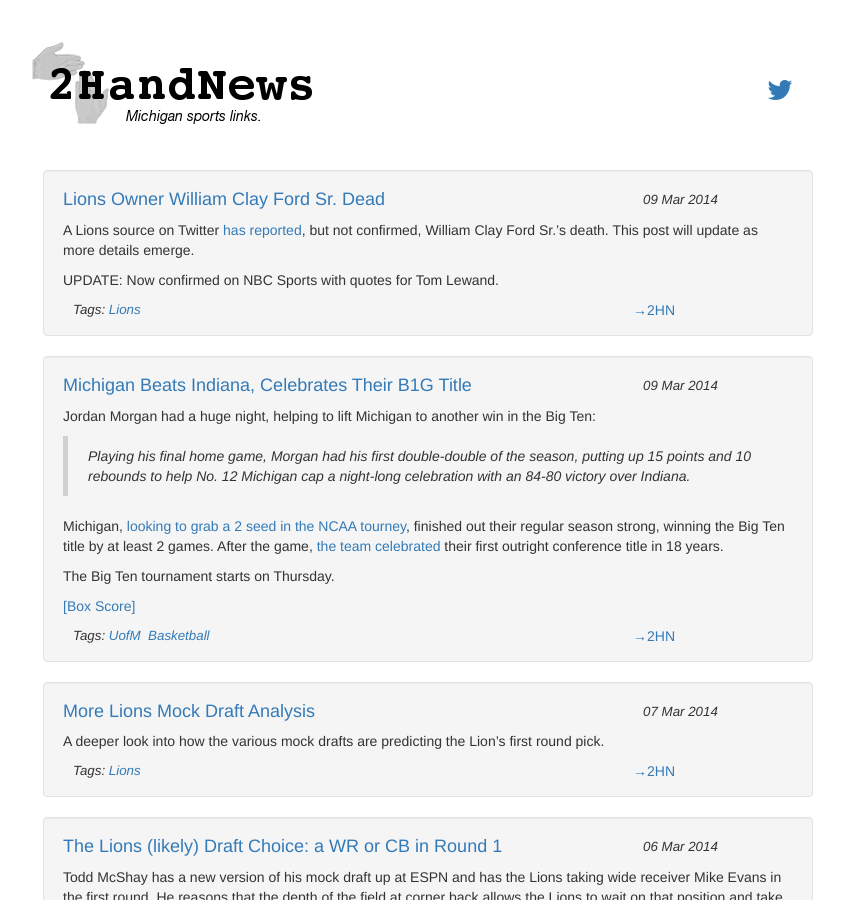
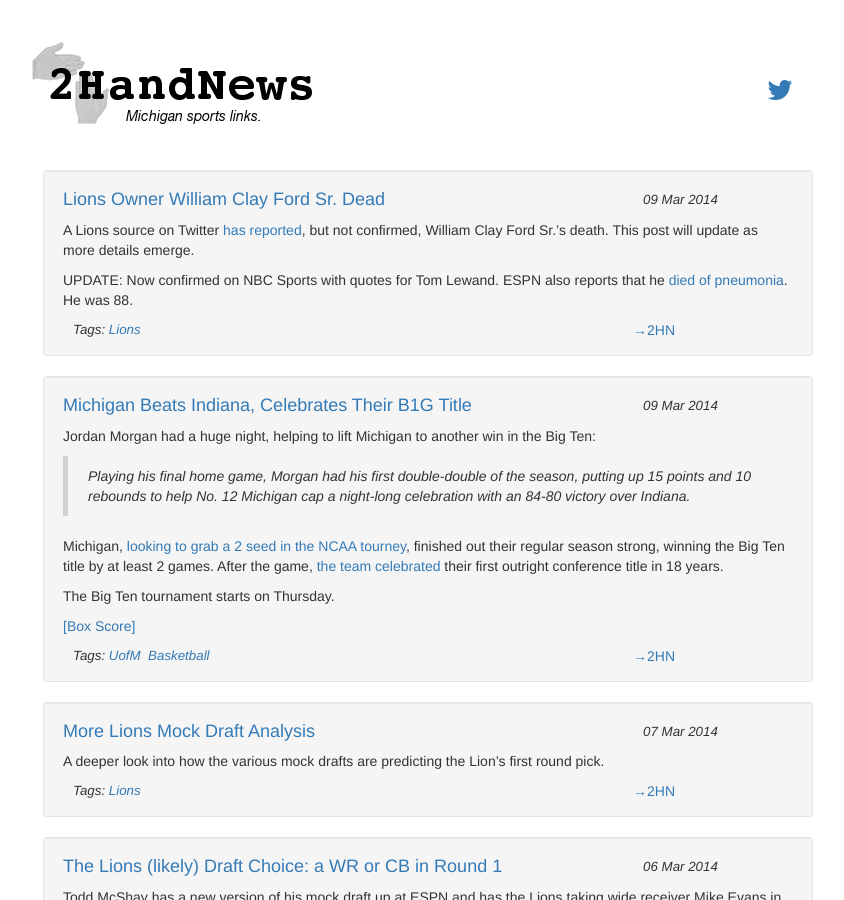
Before and after one commit to aftco/aftco.github.io, a Jekyll site: the page built from index.html, in a window 1280 px wide and 900 px high. Shown: the whole window, without its empty margins (212-1056 px from the left). Built offline with Jekyll 4.4.1, drawn with Linux system fonts in a browser that asks for light colours; nearby versions of some CDN libraries; Markdown is read by kramdown in place of the engine named in the settings; the list of posts is cut into pages by our own code.

Commit message:
added cause of death

```diff
--- a/_posts/2014-03-09-11-15-report-lions-owner-william-clay-ford-sr-dead.md
+++ b/_posts/2014-03-09-11-15-report-lions-owner-william-clay-ford-sr-dead.md
@@ -7,4 +7,4 @@
 
 A Lions source on Twitter [has reported](https://twitter.com/davebirkett/status/442692190095958016), but not confirmed, William Clay Ford Sr.'s death. This post will update as more details emerge.
 
-UPDATE: Now confirmed on NBC Sports with quotes for Tom Lewand.
+UPDATE: Now confirmed on NBC Sports with quotes for Tom Lewand.  ESPN also reports that he [died of pneumonia](http://espn.go.com/nfl/story/_/id/10578119/william-clay-ford-sr-detroit-lions-owner-dies-88).  He was 88.
```
